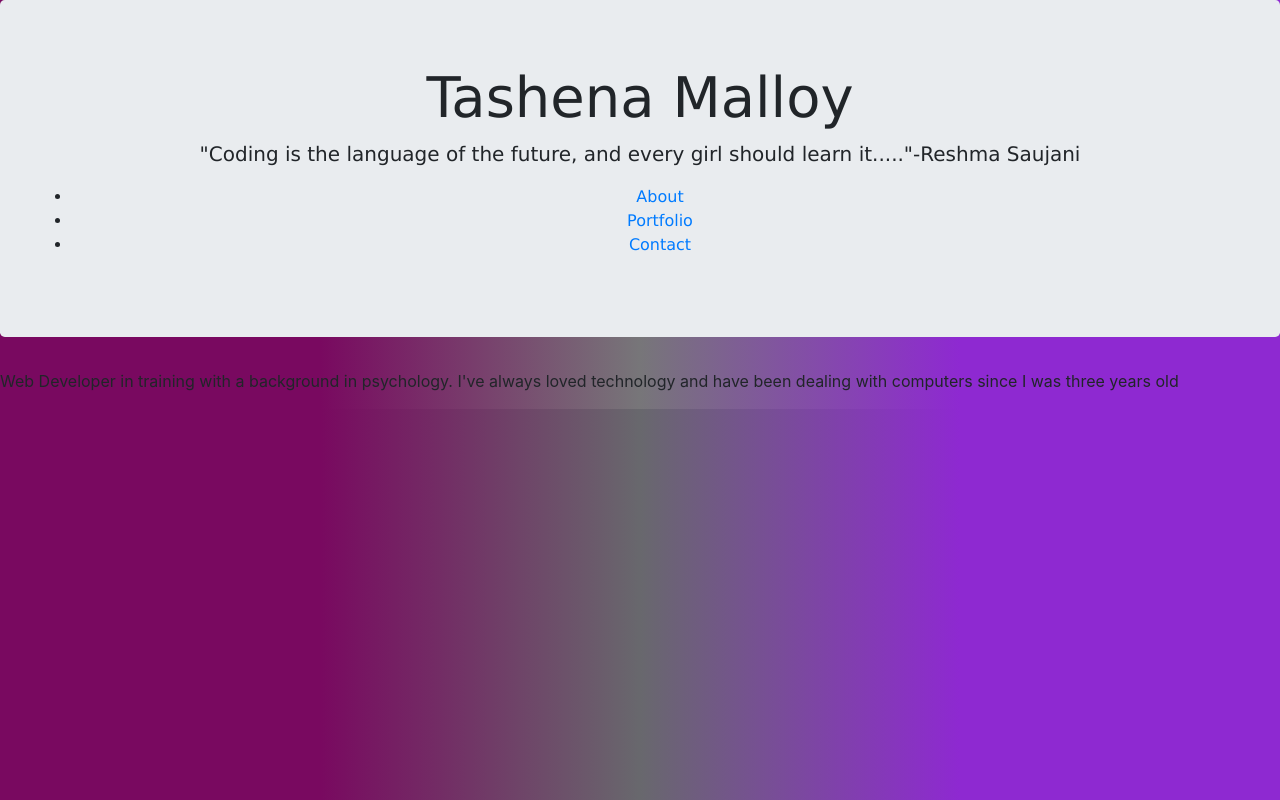
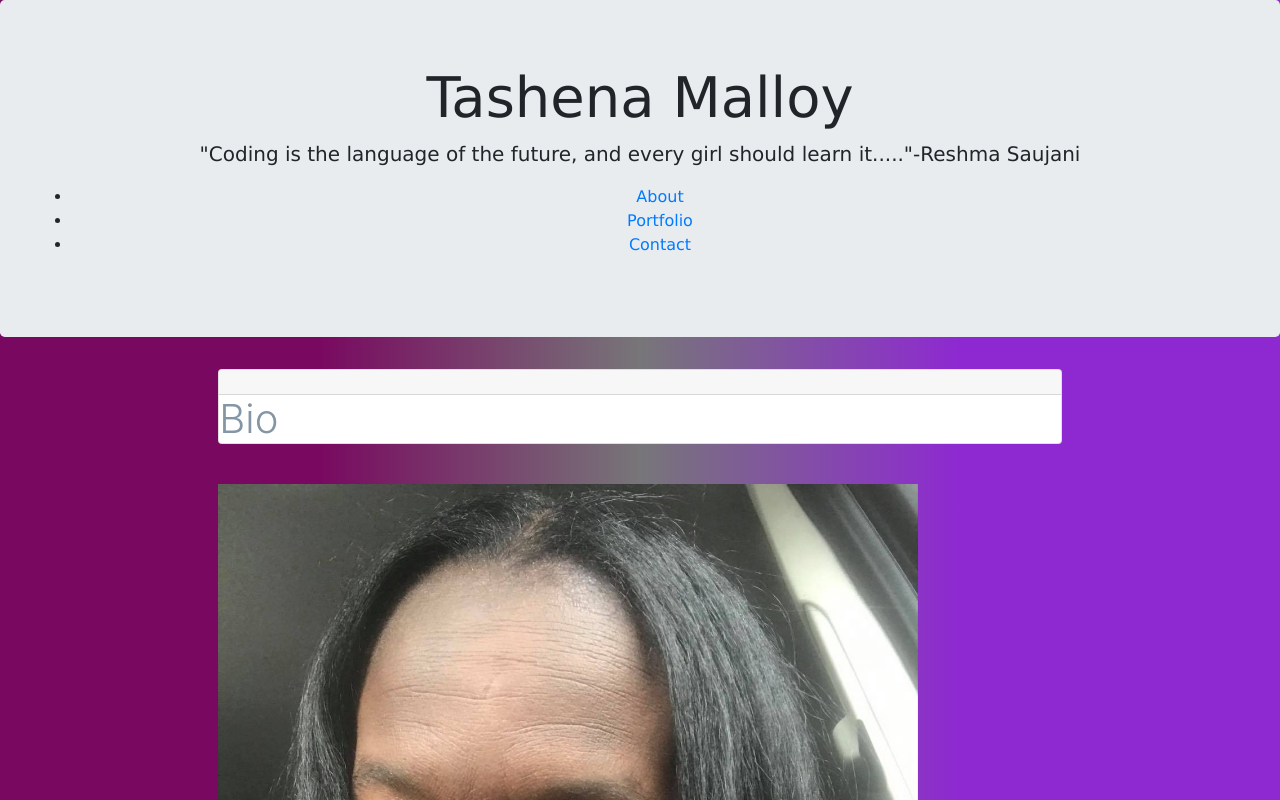
Before and after one commit to Sheena15M/SheenRevamped, a plain HTML site: page index.html in a window 1280 px wide. Shown: the top 800 px of the page. Drawn offline with nearby package versions, Linux system fonts and the light colour scheme.

Commit message:
improved index page

```diff
--- a/index.html
+++ b/index.html
@@ -30,14 +30,30 @@
             <li><a href="contact.html">Contact</a></li>
         </ul>
         </header>
-        <div
-
-        </nav>
-        <div class="row content-body">
-            <div class="col-12">
-              <p>Web Developer in training with a background in psychology. I've always loved technology and have been dealing with computers since I was three years old</p>
+        <div class="row">
+            <div class="col-sm-2">
+            </div>
+            <div class="col-sm-8">
+                <div id="aboutMe" class="card">
+                <div id="amHead" class="card-header text-center"></div>
+                <h2>Bio</h2>
+                </div>
+                <div id="aboutMe" class="card-body text-center"></div>
+                <img src="H7.jpg" class="TMpic text-center" alt="TMpic" width="700">
+                <p></p>
+                Hello World! My name is Tashena and I am new to the coding world. I'm one of the changing careers coders who currently works in the early childhood education arena.
+                I've been working in early childhood education for 15 years now. After the birth of my two amazing children I realized that I needed to do something better
+                for them and head into a field that will challenge me and that I could also pass on to them.
+                <p></p>
+                I graduated from Bloomfield College with a BA in Psychology and while there became a member of Kappa Delta Pi (the educational honor society)
+                and Psi Chi (the psychology honor society). Afterwards, I went on to graduate from Kean University with a MA in Psychology (I know, I know "career suicide",
+                but there is a story behind both degrees).
+                <p></p>
             </div>
         </div>
 
+
+
+
 </body>
 </html>
```
Also changed, not shown: H7.jpg (added), 1 other file.
